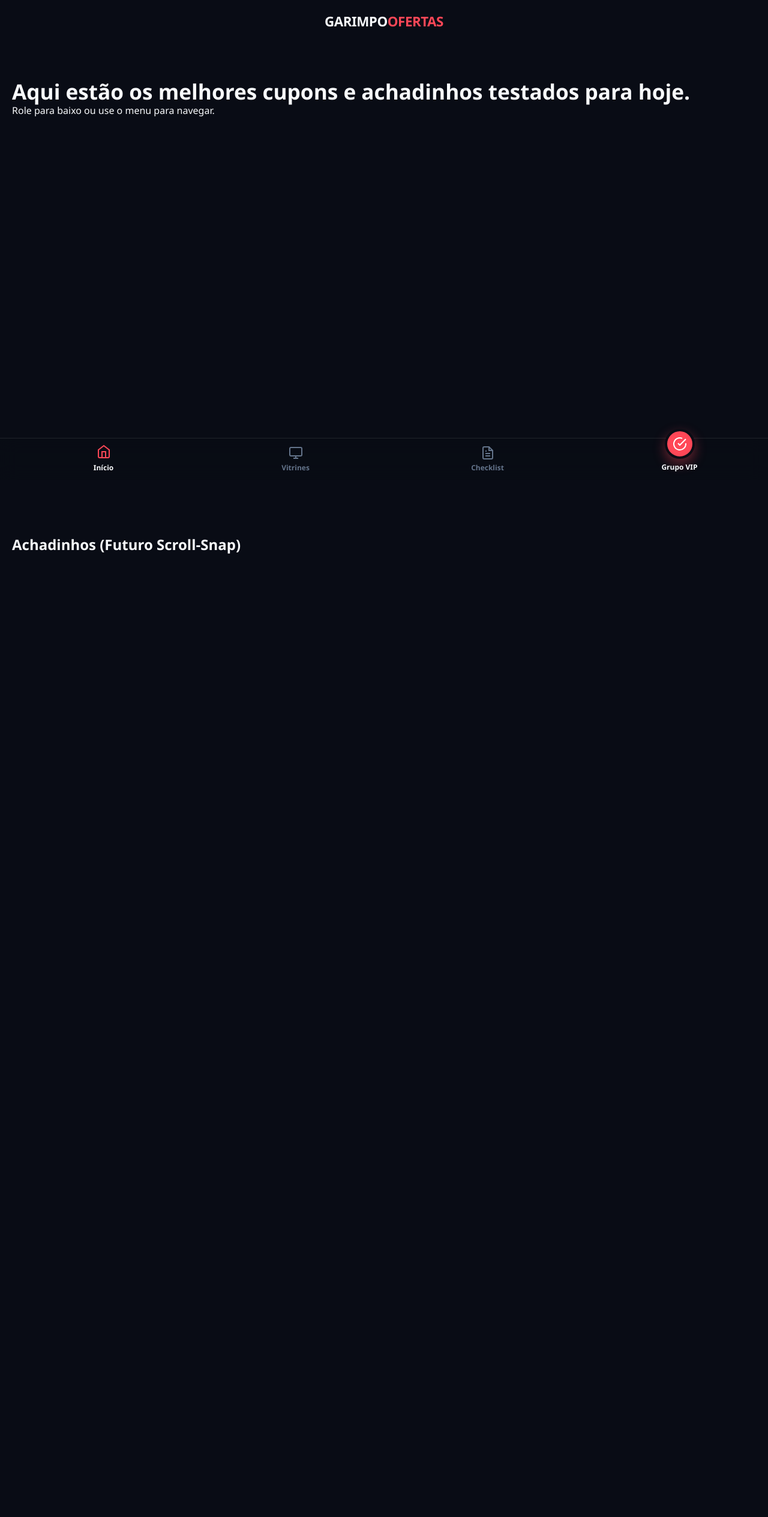
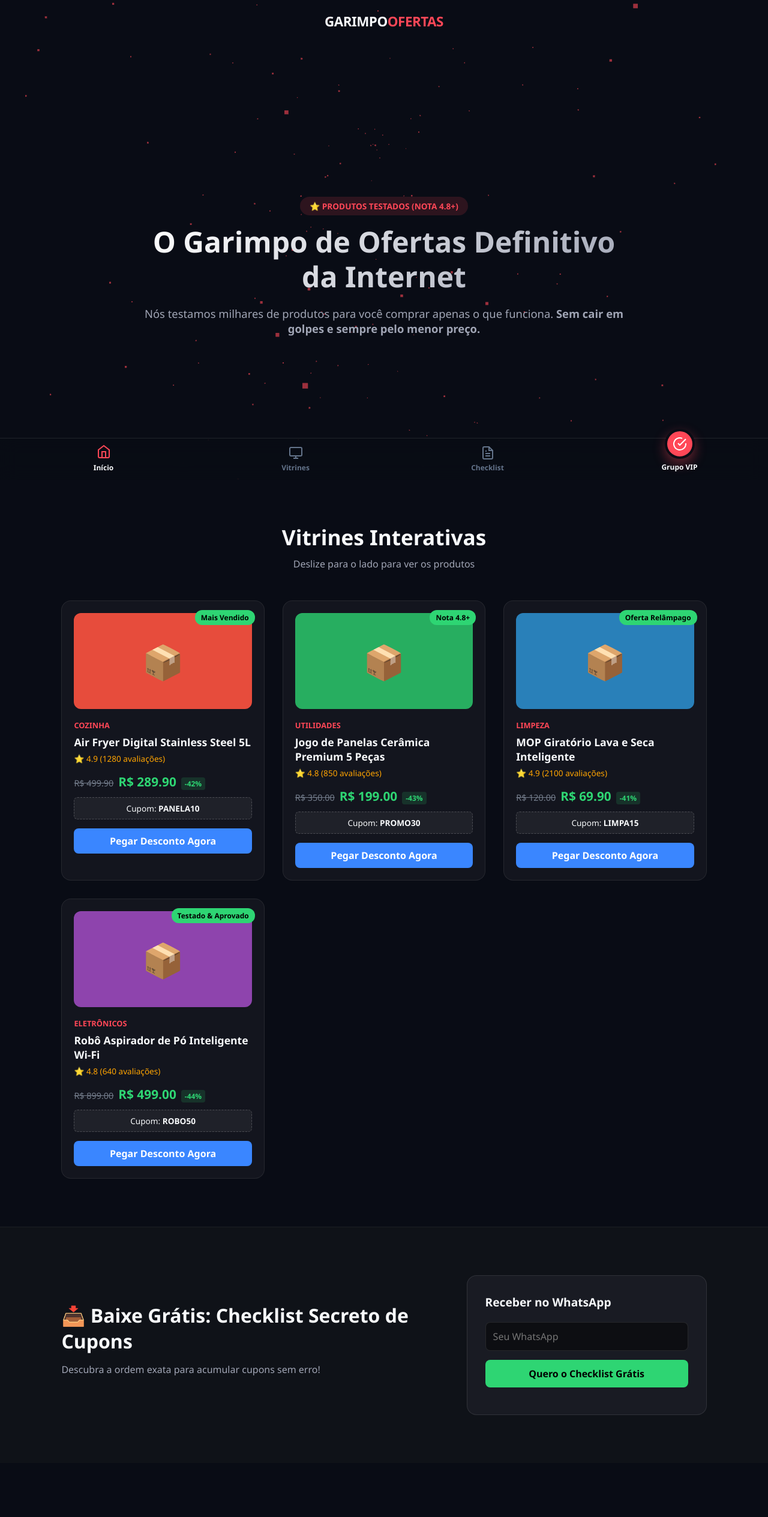
Before and after one commit to mersia-dev/LR, a Flask app: page / in a window 1280 px wide. Shown: the whole page at 60% size. Before the commit the page ends 923 px from the top, so only its background shows below. Run offline with Flask 3, Linux system fonts and the light colour scheme; some libraries are stand-ins or nearby versions.

Commit message:
Update index.html

```diff
--- a/templates/index.html
+++ b/templates/index.html
@@ -2,23 +2,28 @@
 <html lang="pt-BR">
 <head>
     <meta charset="UTF-8">
-    <!-- Viewport adaptado para evitar zoom em formulários no iOS e respeitar a Safe Area (Notch do iPhone) -->
     <meta name="viewport" content="width=device-width, initial-scale=1.0, maximum-scale=1.0, user-scalable=no, viewport-fit=cover">
     <title>Garimpo de Ofertas | Cupons e Achadinhos Testados</title>
 
+    <!-- CSS -->
     <link rel="stylesheet" href="{{ url_for('static', filename='css/style.css') }}">
 
-    <!-- DADOS ESTRUTURADOS (VSO - Voice Search Optimization) -->
+    <!-- Bibliotecas 3D e Animação -->
+    <script src="https://cdnjs.cloudflare.com/ajax/libs/three.js/r128/three.min.js"></script>
+    <script src="https://cdnjs.cloudflare.com/ajax/libs/gsap/3.12.2/gsap.min.js"></script>
+    <script src="https://cdnjs.cloudflare.com/ajax/libs/gsap/3.12.2/ScrollTrigger.min.js"></script>
+
+    <!-- SEO & VSO (Voice Search Optimization) -->
     <script type="application/ld+json">
     {
       "@context": "https://schema.org",
       "@type": "FAQPage",
       "mainEntity": [{
         "@type": "Question",
-        "name": "Onde encontrar os melhores cupons da Shopee hoje?",
+        "name": "Onde encontrar os melhores cupons hoje?",
         "acceptedAnswer": {
           "@type": "Answer",
-          "text": "O Garimpo de Ofertas testa e valida diariamente os melhores cupons e produtos. Você pode acessar a lista atualizada no nosso Grupo VIP gratuito."
+          "text": "O Garimpo de Ofertas testa e valida diariamente os melhores cupons e produtos, disponibilizando a lista no Grupo VIP gratuito."
         }
       }]
     }
@@ -26,27 +31,79 @@
 </head>
 <body class="mobile-optimized">
 
-    <!-- Container Principal do App -->
+    <!-- Canvas do 3D (Não apagar) -->
+    <canvas id="canvas3d"></canvas>
+
+    <!-- Estrutura do App -->
     <main class="app-content">
 
-        <!-- Header Minimalista (Aparece mais no Desktop, fica invisível/menor no mobile) -->
         <header class="top-header">
             <div class="logo">GARIMPO<span>OFERTAS</span></div>
         </header>
 
-        <!-- AQUI ENTRARÁ A NOSSA HERO SECTION E DEPOIS O SCROLL SNAP (Tópico 2) -->
-        <section id="inicio" style="min-height: 100vh; padding: 20px;">
-            <h1 class="vso-title">Aqui estão os melhores cupons e achadinhos testados para hoje.</h1>
-            <p>Role para baixo ou use o menu para navegar.</p>
+        <!-- Hero Section -->
+        <section id="inicio" class="hero-section">
+            <div class="hero-content">
+                <div class="tagline-container">
+                    <span class="tagline">⭐ PRODUTOS TESTADOS (NOTA 4.8+)</span>
+                </div>
+                <h1 class="vso-title">O Garimpo de Ofertas Definitivo da Internet</h1>
+                <p class="hero-description">Nós testamos milhares de produtos para você comprar apenas o que funciona. <strong>Sem cair em golpes e sempre pelo menor preço.</strong></p>
+            </div>
         </section>
 
-        <section id="achadinhos" style="min-height: 100vh; padding: 20px;">
-            <h2>Achadinhos (Futuro Scroll-Snap)</h2>
+        <!-- Vitrine com Scroll-Snap -->
+        <section id="achadinhos" class="showcase-section">
+            <h2 class="section-title">Vitrines Interativas</h2>
+            <p class="section-subtitle">Deslize para o lado para ver os produtos</p>
+
+            <div class="cards-grid">
+                {% for p in products %}
+                <div class="product-card">
+                    <div class="card-badge">{{ p.badge }}</div>
+                    <div class="card-img-placeholder" style="background-color: {{ p.image_color }};">
+                        <span class="icon-3d">📦</span>
+                    </div>
+                    <div class="card-body">
+                        <span class="category">{{ p.category }}</span>
+                        <h3>{{ p.title }}</h3>
+                        <div class="rating">⭐ {{ p.rating }} ({{ p.reviews }} avaliações)</div>
+                        <div class="price-box">
+                            <span class="old-price">R$ {{ "%.2f"|format(p.old_price) }}</span>
+                            <span class="new-price">R$ {{ "%.2f"|format(p.new_price) }}</span>
+                            <span class="discount-tag">-{{ p.discount }}</span>
+                        </div>
+                        <div class="coupon-box">
+                            <span>Cupom: <strong>{{ p.coupon_code }}</strong></span>
+                        </div>
+                        <a href="{{ p.affiliate_url }}" target="_blank" class="btn-card">Pegar Desconto Agora</a>
+                    </div>
+                </div>
+                {% endfor %}
+            </div>
+        </section>
+
+        <!-- Isca Digital / Checklist -->
+        <section id="isca" class="isca-section">
+            <div class="isca-container">
+                <div class="isca-text">
+                    <h2>📥 Baixe Grátis: Checklist Secreto de Cupons</h2>
+                    <p>Descubra a ordem exata para acumular cupons sem erro!</p>
+                </div>
+                <div class="isca-form-card">
+                    <h3>Receber no WhatsApp</h3>
+                    <form id="leadForm">
+                        <input type="text" id="contactInput" placeholder="Seu WhatsApp" required>
+                        <button type="submit" class="btn-isca">Quero o Checklist Grátis</button>
+                    </form>
+                    <p id="formResponse" class="form-response"></p>
+                </div>
+            </div>
         </section>
 
     </main>
 
-    <!-- BOTTOM NAVIGATION BAR (Thumb-Zone) -->
+    <!-- Bottom Navigation Bar (Fica fixo na base) -->
     <nav class="bottom-nav">
         <a href="#inicio" class="nav-item active" aria-label="Início">
             <svg viewBox="0 0 24 24" fill="none" stroke="currentColor" stroke-width="2"><path d="M3 9l9-7 9 7v11a2 2 0 0 1-2 2H5a2 2 0 0 1-2-2z"></path><polyline points="9 22 9 12 15 12 15 22"></polyline></svg>
@@ -60,7 +117,7 @@
             <svg viewBox="0 0 24 24" fill="none" stroke="currentColor" stroke-width="2"><path d="M14 2H6a2 2 0 0 0-2 2v16a2 2 0 0 0 2 2h12a2 2 0 0 0 2-2V8z"></path><polyline points="14 2 14 8 20 8"></polyline><line x1="16" y1="13" x2="8" y2="13"></line><line x1="16" y1="17" x2="8" y2="17"></line><polyline points="10 9 9 9 8 9"></polyline></svg>
             <span>Checklist</span>
         </a>
-        <!-- Botão VIP com destaque (Call to Action principal) -->
+        <!-- Botão VIP CTA -->
         <a href="#vip" class="nav-item vip-action" aria-label="Grupo VIP">
             <div class="vip-icon-wrapper">
                 <svg viewBox="0 0 24 24" fill="none" stroke="currentColor" stroke-width="2"><path d="M22 11.08V12a10 10 0 1 1-5.93-9.14"></path><polyline points="22 4 12 14.01 9 11.01"></polyline></svg>
@@ -69,5 +126,6 @@
         </a>
     </nav>
 
+    <script src="{{ url_for('static', filename='js/script.js') }}"></script>
 </body>
 </html>
```
